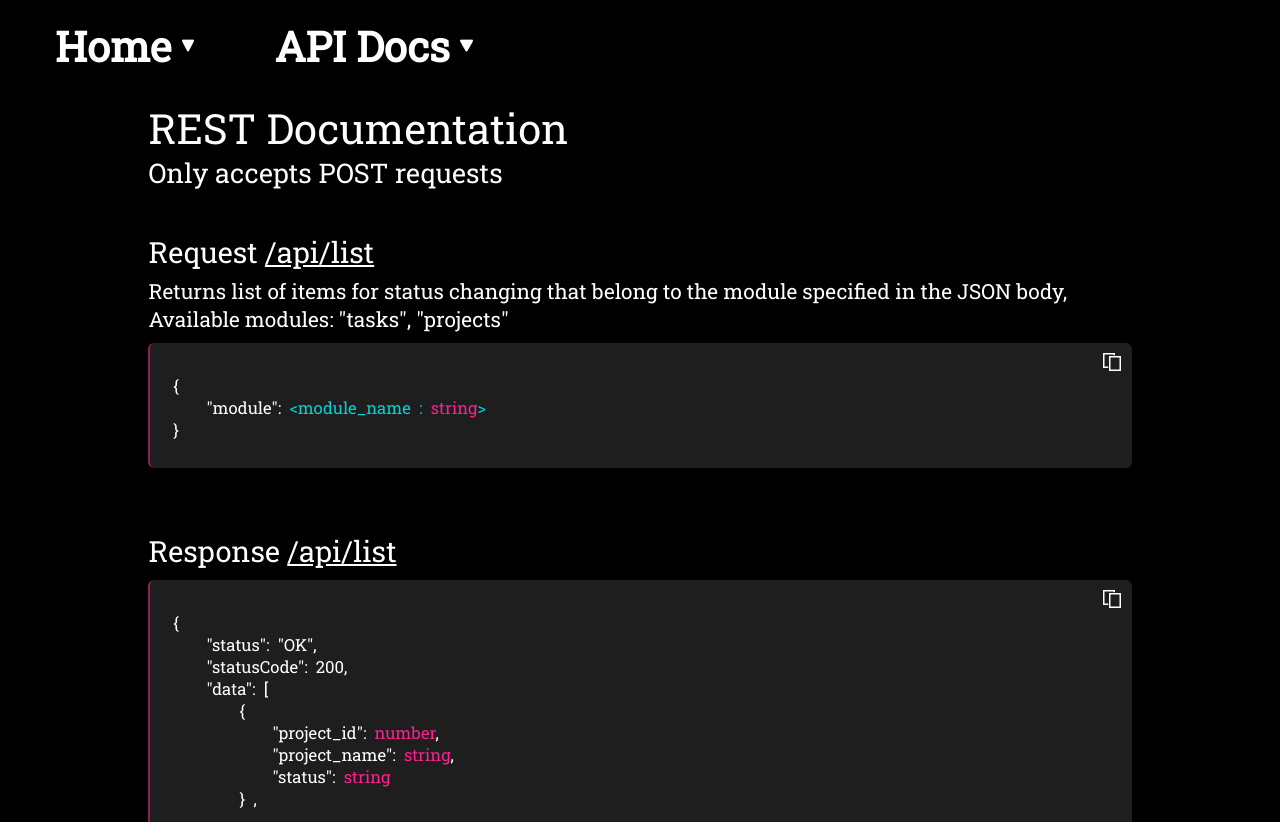
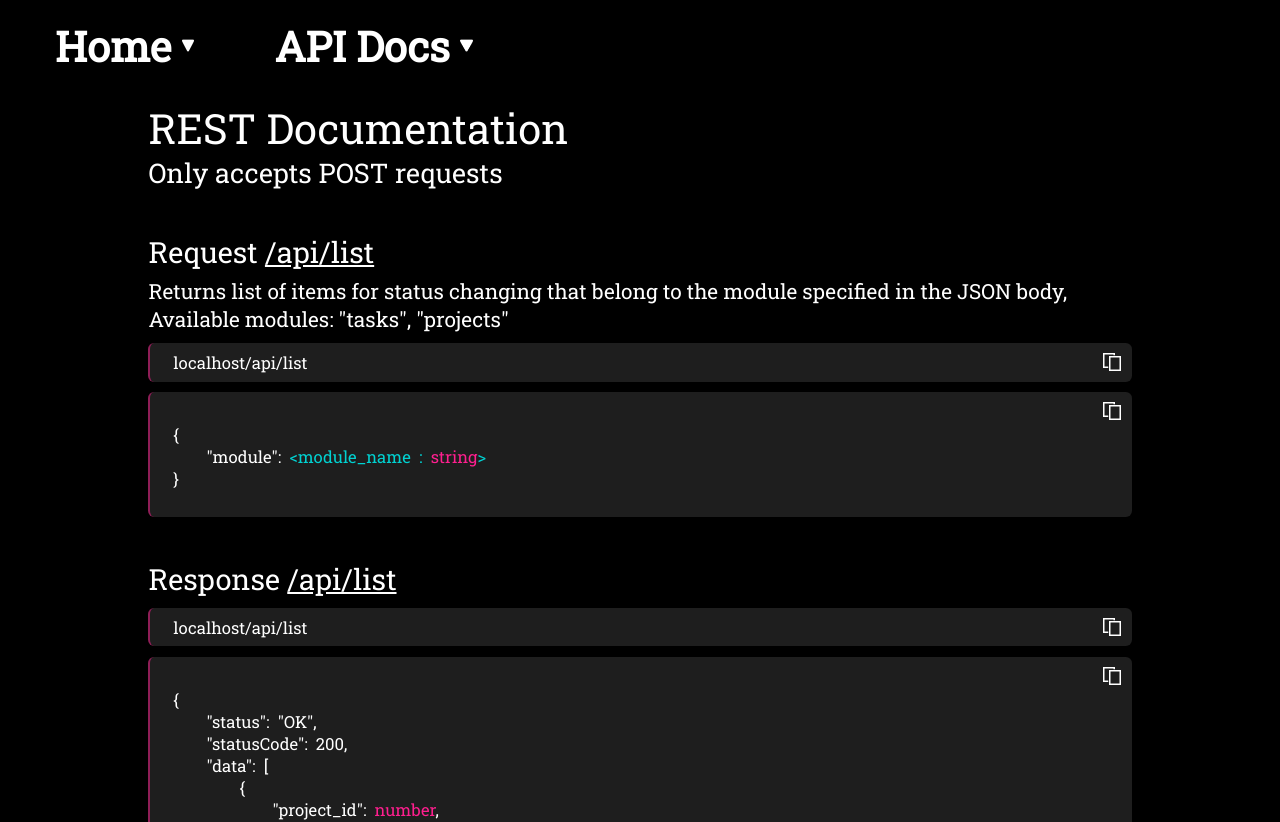
Before and after one commit to Konseyy/portfolio, a Next.js app: page /docs in a window 1280 px wide. Shown: the top 822 px of the page. Built offline with nearby package versions, Linux system fonts and the light colour scheme.

Commit message:
added links

```diff
--- a/components/TextBlock.tsx
+++ b/components/TextBlock.tsx
@@ -8,6 +8,7 @@ interface Props {
 	id?: string;
 	title?: string;
 	description?: string;
+	style?: { [key: string]: any };
 }
 const TextBlock: FC<Props> = ({
 	children,
@@ -15,6 +16,7 @@ const TextBlock: FC<Props> = ({
 	title,
 	description,
 	id,
+	style: styleProp,
 }) => {
 	//remove \n at start of string
 	if (children[0] === '\n') {
@@ -120,7 +122,7 @@ const TextBlock: FC<Props> = ({
 					<DescriptionElement />
 				</div>
 			)}
-			<div className={style.textBlockContainer}>
+			<div className={style.textBlockContainer} style={styleProp}>
 				<a
 					className={style.copyButtonContainer}
 					onClick={() => {
--- a/components/docs_page/DocsContent.module.scss
+++ b/components/docs_page/DocsContent.module.scss
@@ -16,6 +16,9 @@
 
 .sectionBlockContainer {}
 
+.sectionGroup{
+	margin-top: 2em;
+}
 .sectionTitle {
 	padding-top: 100px;
 	font-size: 2em;
@@ -26,6 +29,9 @@
 }
 
 .textBlock {
-	margin-top: 2em;
 	margin-bottom: 3em;
+
+	&.withLink {
+		margin-bottom: 0;
+	}
 }
--- a/components/docs_page/DocsContent.tsx
+++ b/components/docs_page/DocsContent.tsx
@@ -4,6 +4,7 @@ import TextBlock from '../TextBlock';
 import style from './DocsContent.module.scss';
 
 const DocsContent = () => {
+	const host = typeof window !== 'undefined' ? window.location.host : '';
 	const FormattedDescription: FC<{ description: string }> = ({
 		description,
 	}) => {
@@ -39,17 +40,32 @@ const DocsContent = () => {
 								<FormattedDescription description={section.description} />
 							</div>
 							<div>
-								{section.entries.map((block, idx) => (
+								{section.entryGroups.map((group) => {
+									return group.entries.map((block, idx) => {
+										return (
+											<div className={style.sectionGroup}>
 												<TextBlock
 													key={idx}
 													id={block.id ?? ''}
-										className={style.textBlock}
+													className={`${style.textBlock} ${
+														group.link ? style.withLink : ''
+													}`}
 													title={block.title ?? ''}
 													description={block.description ?? ''}
+													style={{
+														paddingTop: '.2em',
+														paddingBottom: '.3em',
+													}}
 												>
-										{block.textBlock}
+													{group.link
+														? `${host}${group.link}`
+														: block.textBlock}
 												</TextBlock>
-								))}
+												{group.link && <TextBlock>{block.textBlock}</TextBlock>}
+											</div>
+										);
+									});
+								})}
 							</div>
 						</div>
 					);
--- a/components/docs_page/DocsData.ts
+++ b/components/docs_page/DocsData.ts
@@ -1,3 +1,4 @@
+import { urlObjectKeys } from 'next/dist/shared/lib/utils';
 import {
 	gql_github_projects_query,
 	gql_list_query,
@@ -14,11 +15,15 @@ type DocsEntry = {
 	textBlock: string;
 	id?: string;
 };
+type DocsEntryGroup = {
+	link?: string;
+	entries: DocsEntry[];
+};
 type DocsSection = {
 	id: string;
 	title: string;
 	description?: string;
-	entries: DocsEntry[];
+	entryGroups: DocsEntryGroup[];
 };
 const statusModules = ['tasks', 'projects'];
 export const DocsData: DocsSection[] = [
@@ -26,8 +31,11 @@ export const DocsData: DocsSection[] = [
 		title: 'REST Documentation',
 		description: 'Only accepts POST requests',
 		id: 'restDocs',
+		entryGroups: [
+			{
+				// Status items
+				link: '/api/list',
 				entries: [
-			// Status items
 					{
 						title: `Request <a href="/api/list">/api/list</a>`,
 						description: `
@@ -40,7 +48,12 @@ export const DocsData: DocsSection[] = [
 						title: `Response <a href="/api/list">/api/list</a>`,
 						textBlock: rest_list_resp,
 					},
+				],
+			},
+			{
 				// Statuses
+				link: '/api/statuses',
+				entries: [
 					{
 						title: `Request <a href="/api/statuses">/api/statuses</a>`,
 						description: `
@@ -55,12 +68,17 @@ export const DocsData: DocsSection[] = [
 					},
 				],
 			},
+		],
+	},
 	{
 		title: 'GraphQL Documentation',
 		id: 'gqlDocs',
 		description: `
 		Documentation for queries and mutations at <a href="/api/graphql">/api/graphql</a>
 		`,
+		entryGroups: [
+			{
+				link: '/api/graphql',
 				entries: [
 					{
 						title: `Status items list`,
@@ -88,4 +106,6 @@ export const DocsData: DocsSection[] = [
 					},
 				],
 			},
+		],
+	},
 ];
```
Lines whose indentation alone changed are shown as unchanged.
